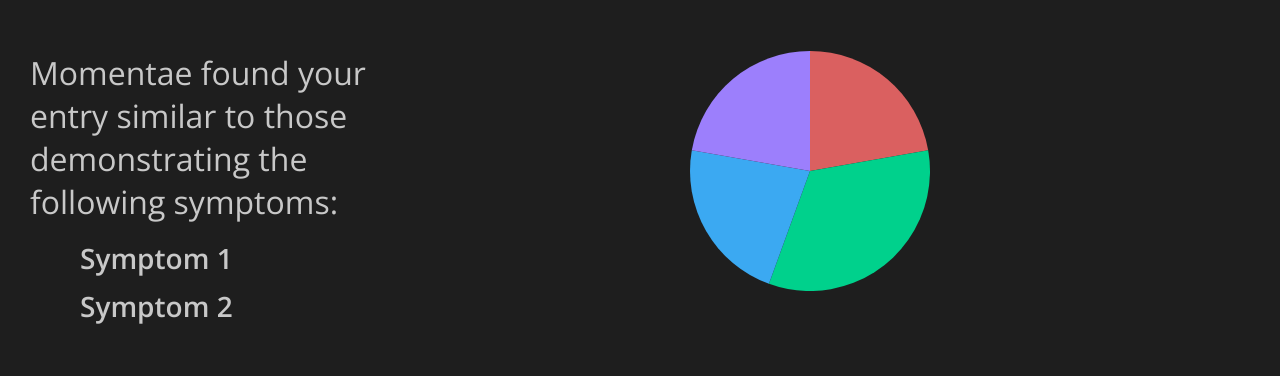
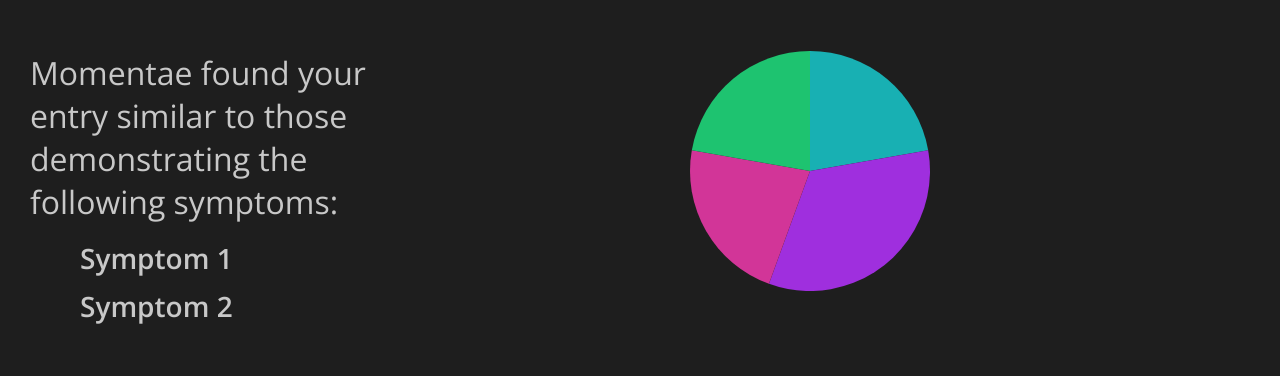
Before and after one commit to cbethin/Momentae-Demo-Site, a website: page public/index.html in a window 1280 px wide. Shown: the part 120-496 px from the top of the page. Drawn offline with nearby package versions, Linux system fonts and the light colour scheme.

Commit message:
Add Symptoms

```diff
--- a/public/index.html
+++ b/public/index.html
@@ -29,9 +29,7 @@
             </div>
             <div class="right">
                 <!-- <img id="chart" src="imgs/piechart.png" /> -->
-                <div class="chart-container">
-                    <canvas id="chart"></canvas>
-                </div>
+                <canvas id="chart" style="height: 30vh;"></canvas>
             </div>
        </div>
        <br>
--- a/public/main.js
+++ b/public/main.js
@@ -1,6 +1,16 @@
 console.log("Connected.")
 
-var symptoms = ['Symptom 1', 'Symptom 2', 'Symptom 3', 'Symptom 4']
+var DeepRation = {}
+DeepRation.symptoms = [
+        "Restaurants", "Food / Cooking", "Home", "Casual Interaction", "Departing the home",
+        "Bodily Injury", "Physicality", "Contemplation", "Family", "Communication", "Neutral / Details",
+        "Financials / Transactions", "Optimism", "Time-related words", "Analysis / Pensive Thought",
+        "Less Than Positive Interactions", "Work", "Interpersonal Depression / Isolation", "School -- more general" ,
+        "Romantic Descriptors and Interactions", "Friendship and Interactions", "Swear Words",
+        "Negative Peer Social Interactions / Social Anxiety", "Negative Emotions", "Anxiety", "Suicide" , "Entertainment",
+        "Clinical Mental Health / Intervention", "College", "Social Media / Internet Terms"
+    ]
+DeepRation.colors = getColors(DeepRation.symptoms.length)
 
 function handleNewScores(data) {
     if (!data) { return; }
@@ -8,16 +18,30 @@
     loadCharts(data['scores'])
 }
 
+function getColors(n) {
+    var colors = []
+    for (var i = 0; i < n; i++) {
+        var r = Math.floor(Math.random() * 255);
+        var g = Math.floor(Math.random() * 255);
+        var b = Math.floor(Math.random() * 255);
+        colors.push("rgb(" + r + "," + g + "," + b + ")");
+    }
+    return colors;
+}
+
 function loadCharts(scores) {
     if (!scores) { scores = [1, 1.5, 1, 1] }
+
     var ctx = document.getElementById('chart').getContext('2d');
+    ctx.backgroundColor = '#1e1e1e';
     var myChart = new Chart(ctx, {
         type: 'pie',
         data: {
-            labels: symptoms,
+            labels: DeepRation.symptoms,
             datasets: [{
                 data: scores,
-                backgroundColor: ['#DA6060', '#00D18C', '#3BA9F2', '#9C7FFC'],
+                // backgroundColor: ['#F24954', '#00D889', '#00A9F8', '#A872FF'],
+                backgroundColor: DeepRation.colors,
                 borderWidth: 0
             }],
 
--- a/public/style/index.css
+++ b/public/style/index.css
@@ -43,9 +43,10 @@
 .symptom-show .chart-container {
     max-width: 40vw !important;
     max-height: 30vh !important;
+    height: 30vh;
 }
 .symptom-show #chart {
-    height: 30vh !important;
+    position: relative;
 }
 .symptom-show ul {
     list-style: none;
```
